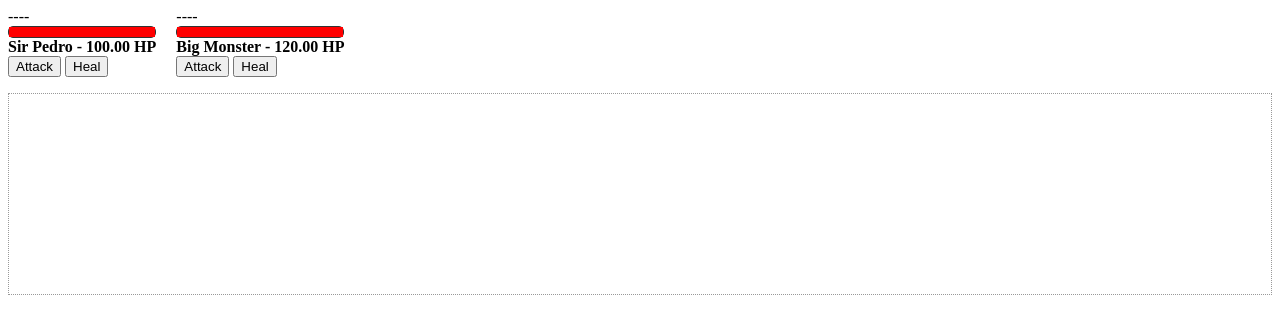
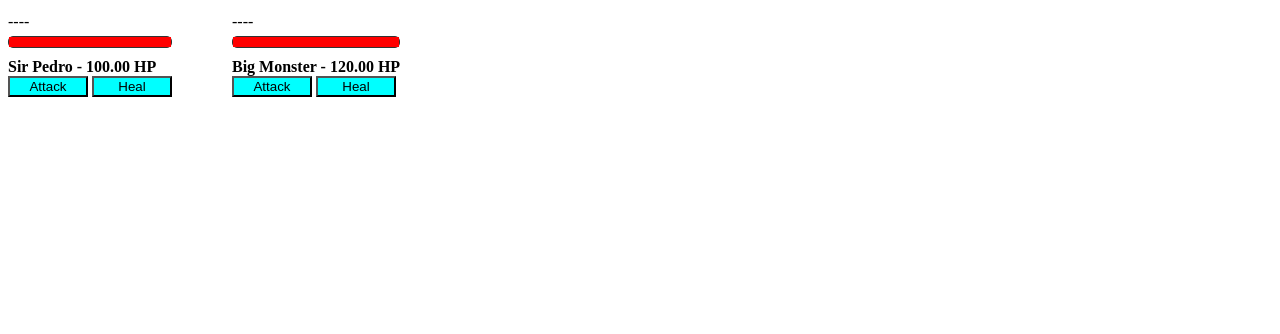
Before and after one commit to apedrodev1/JavaScript-Learning-HUB, a PHP site: page / in a window 1280 px wide. Shown: the top 334 px of the page. Run offline with PHP 8.4, Linux system fonts and the light colour scheme.

Commit message:
feat: style buttons, .healChances

```diff
--- a/Jogo Luta/src/css/style.css
+++ b/Jogo Luta/src/css/style.css
@@ -1,23 +1,40 @@
 .fightArea{
     display: flex;
-    gap: 20px;
+    gap: 60px;
 }
 
 #char #monster {
     flex: 1;
 }
 
+.healChances {
+    display: flex;
+    margin: 5px 0px 5px;
+}
+
 .lifeBar {
     height: 10px;
     border: 1px, solid #333;
     border-radius: 5px;
+    margin-bottom: 10px;
 }
 
 .lifeBar .bar {
     height: inherit;
-    background-color: red; /* Verde para indicar vida */
+    background-color: red;
     transition: width 0.3s ease; /* Animação suave na mudança de largura */
 }
+
+button {
+    width: 80px;
+    background-color: aqua;
+    text-decoration: none;
+}
+
+.attackbutton {}
+
+.
+
 
 .log {
     border: 1px, dotted #999;
```
